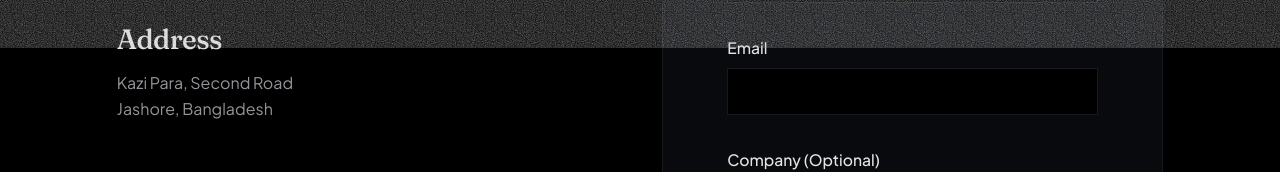
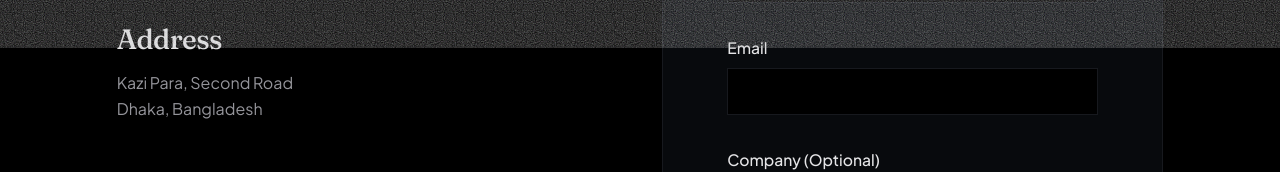
Before and after one commit to totons/aeonixit_fontend, a React (Create React App) app: page /contact in a window 1280 px wide. Shown: the part 752-924 px from the top of the page. Built offline with nearby package versions, Linux system fonts and the light colour scheme.

Commit message:
Update Contact.jsx

```diff
--- a/src/pages/Contact.jsx
+++ b/src/pages/Contact.jsx
@@ -58,7 +58,7 @@ const Contact = () => {
 
               <div className={`${styles.infoBlock} reveal`}>
                 <h3>Address</h3>
-                <p>Kazi Para, Second Road<br />Jashore, Bangladesh</p>
+                <p>Kazi Para, Second Road<br />Dhaka, Bangladesh</p>
               </div>
 
               <div className={`${styles.infoBlock} reveal`}>
```
